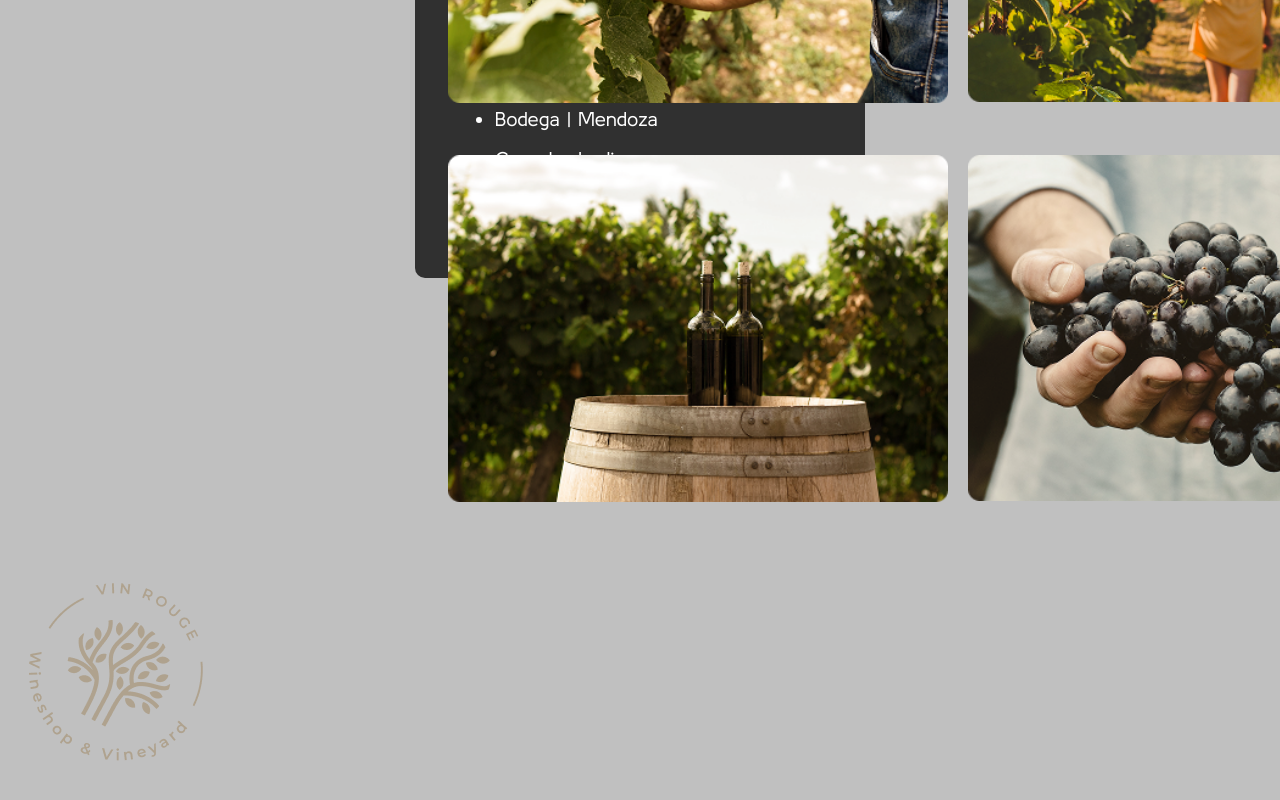
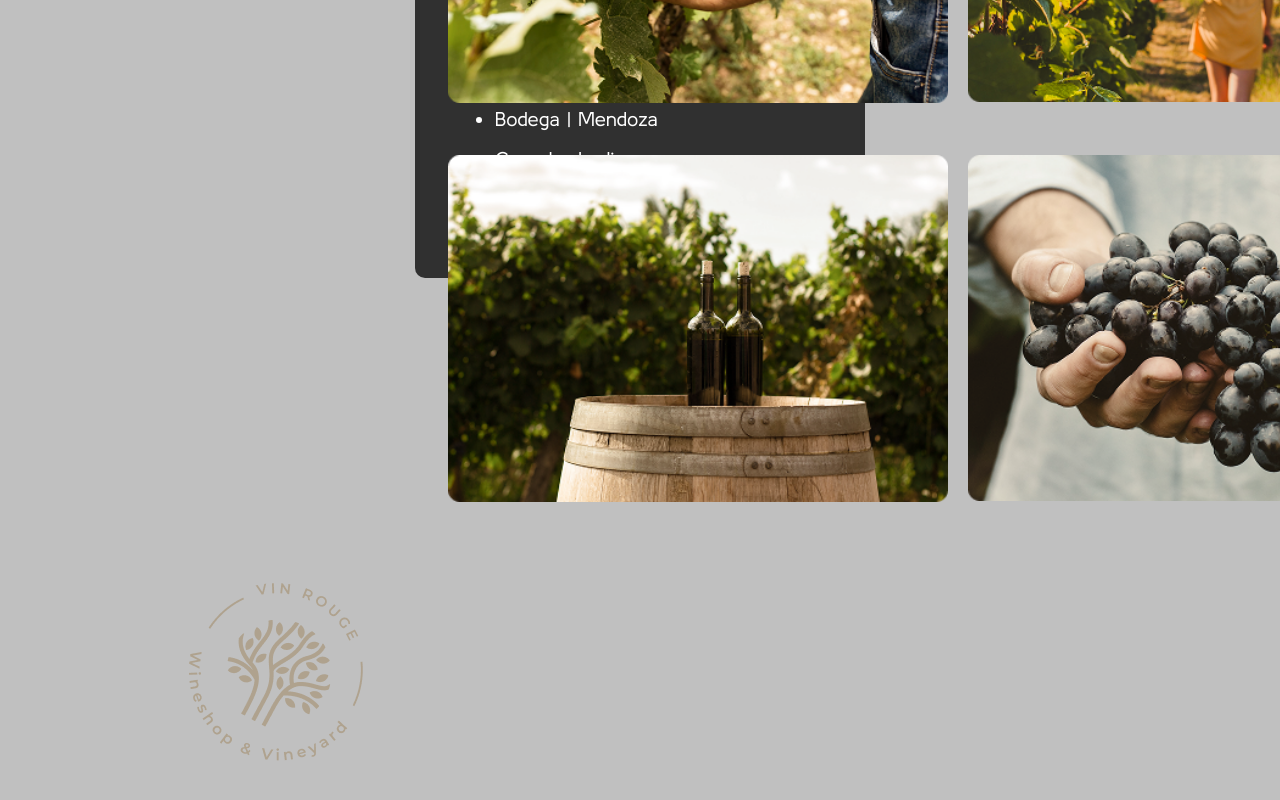
Before and after one commit to gabrieljcoutinho/Projeto-Loja-de-Vinho, a React (Create React App) app: page / in a window 1280 px wide. Shown: the part 6403-7203 px from the top of the page. Built offline with nearby package versions, Linux system fonts and the light colour scheme.

Commit message:
movimetnacao selo

```diff
--- a/src/css/naturalAroma.css
+++ b/src/css/naturalAroma.css
@@ -40,5 +40,5 @@
 }
 
 .imgSeloMovimentacao{
-
+  padding-left: 10rem;
 }
```
